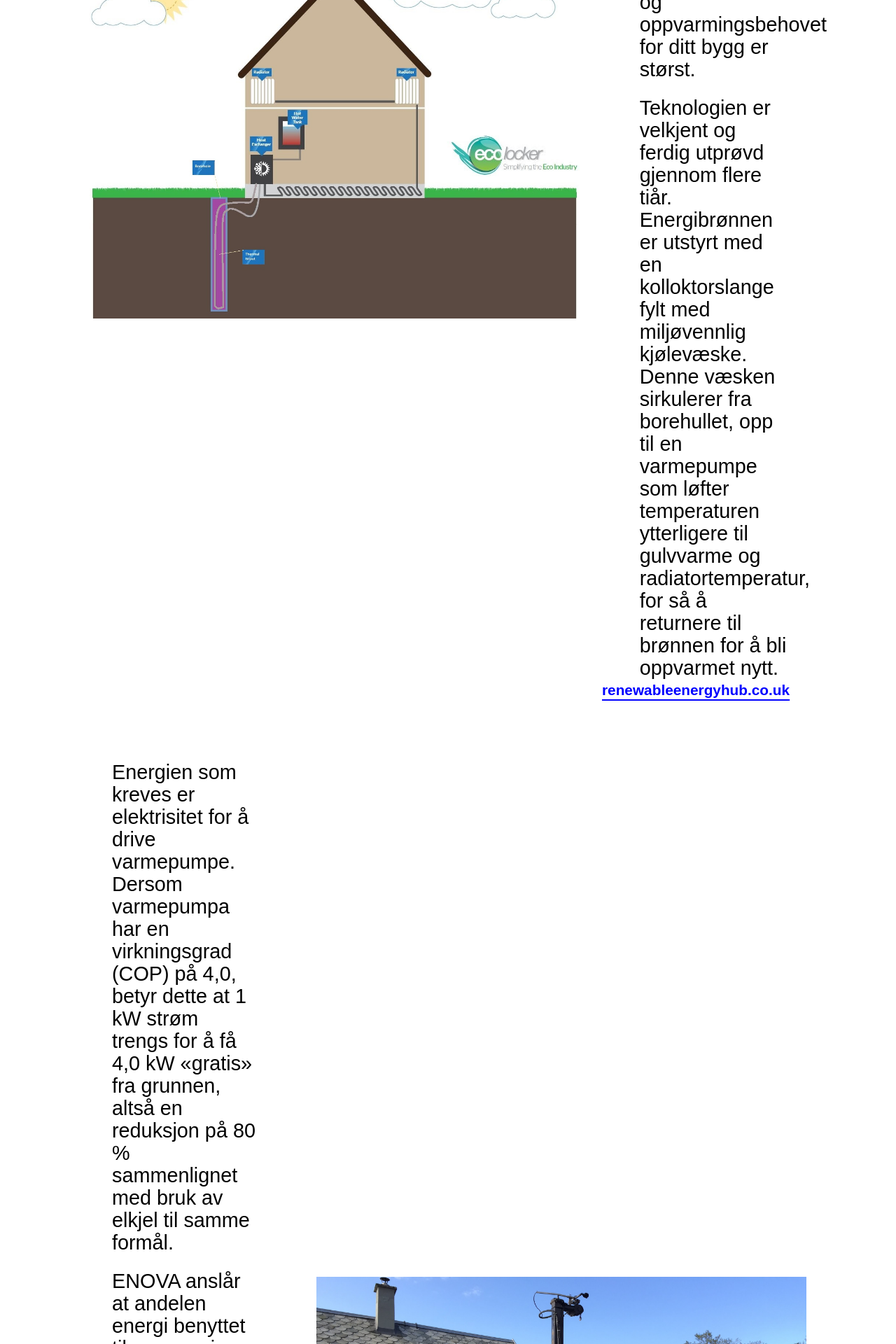
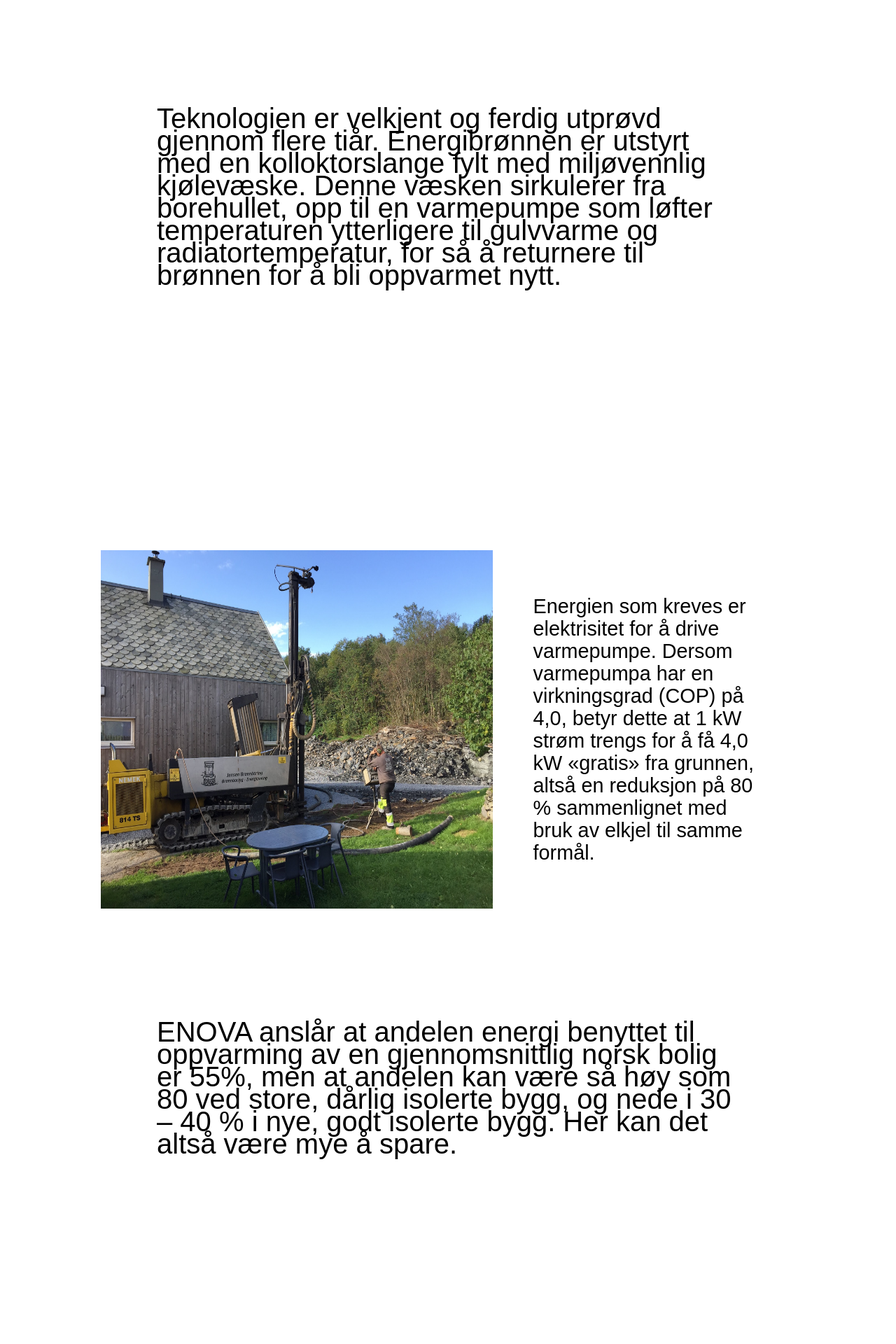
Before and after one commit to joar1/igrunn, a React (Create React App) app: page /grunnvarme in a window 1280 px wide. Shown: the part 740-2660 px from the top of the page at 70% size. Built offline with nearby package versions, Linux system fonts and the light colour scheme.

Commit message:
basicHeating

```diff
--- a/src/components/Card.jsx
+++ b/src/components/Card.jsx
@@ -3,20 +3,14 @@ import styled from 'styled-components';
 export function CardLeft(props) {
 	return (
 		<CardContainer>
-			<CardDiv>
+			<CardDivLeft>
 				<img src={props.img} alt='#' />
-
-				<TextDivLeft>
-					<h2>{props.title}</h2>
-					<h3>{props.description}</h3>
-					<p>{props.paragraph}</p>
-					<p>{props.paragraphTwo}</p>
-					<a href={props.link} target='_blank' rel='noreferrer'>
-						{props.linkName}
-					</a>
-					<p>{props.paragraphThree}</p>
-				</TextDivLeft>
-			</CardDiv>
+				<StyledP1Left>{props.paragraph}</StyledP1Left>
+				<StyledP2Left>{props.paragraphTwo}</StyledP2Left>
+				<a href={props.link} target='_blank' rel='noreferrer'>
+					{props.linkName}
+				</a>
+			</CardDivLeft>
 		</CardContainer>
 	);
 }
@@ -24,86 +18,112 @@ export function CardLeft(props) {
 export function CardRight(props) {
 	return (
 		<CardContainer>
-			<CardDiv>
-				<TextDiv>
-					<h2>{props.title}</h2>
-					<h4>{props.description}</h4>
-					<p>{props.paragraph}</p>
-					<p>{props.paragraphTwo}</p>
-					<p>{props.paragraphThree}</p>
-				</TextDiv>
+			<CardDivRight>
+				<StyledP1Right>{props.paragraph}</StyledP1Right>
+				<StyledP2Right>{props.paragraphTwo}</StyledP2Right>
+				<StyledP3Right>{props.paragraphThree}</StyledP3Right>
 				<img src={props.img} alt='#' />
-			</CardDiv>
+			</CardDivRight>
 		</CardContainer>
 	);
 }
 
 const CardContainer = styled.div`
-	color: black;
 	margin: 0 auto;
-	line-height: 2em;
+	width: 100%;
 `;
 
-const CardDiv = styled.div`
-	display: flex;
-	align-items: center;
-	justify-content: space-evenly;
+const CardDivLeft = styled.div`
+	display: grid;
+	grid-template: repeat(2, 1fr) / repeat(3, 1fr);
+	text-align: left;
+	word-wrap: normal;
+	line-height: 2em;
+	margin: 0 auto;
 	width: 80%;
-	margin: 0 auto;
+	padding: 1em;
 	img {
-		max-width: 100%;
-		display: block;
-		height: 700px;
-		width: 700px;
-		object-fit: contain;
+		grid-row: 1;
+		grid-column: 1;
+		height: 512px;
+		width: 560px;
+	}
+	a {
+		display: flex;
+		justify-content: center;
+		grid-column: 1;
+		grid-row: 1;
+		font-size: 1.3em;
+		padding: 0.1em;
+		font-weight: bold;
+		color: blue;
+		text-decoration: none;
+		/* text-underline-offset: 0.3em; */
 	}
 `;
 
-const TextDiv = styled.div`
+const StyledP1Left = styled.p`
 	display: flex;
-	flex-direction: column;
+	justify-content: center;
+	align-items: center;
+	grid-row: 1;
+	grid-column: 2 / 4;
+	font-size: 1.8em;
+	padding: 2em;
+`;
+const StyledP2Left = styled.p`
+	display: flex;
+	justify-content: center;
+	align-items: center;
+	grid-row: 2;
+	grid-column: 1 / 4;
+	padding: 2em;
+	font-size: 2.5em;
+`;
+
+const CardDivRight = styled.div`
+	display: grid;
+	grid-template: repeat(3, 1fr) / repeat(3, 1fr);
 	text-align: left;
 	word-wrap: normal;
-	padding: 0 2em;
-	h2 {
-		font-weight: bold;
-		font-size: 800;
-	}
-	h4 {
-		margin-top: 0.4em;
-	}
-	p {
-		font-size: 1.8em;
-		margin-top: 0.8em;
-		width: 80%;
+	line-height: 2em;
+	margin: 10em auto 0 auto;
+	width: 80%;
+	padding: 1em;
+	img {
+		grid-row: 1;
+		grid-column: 1;
+		height: 512px;
+		width: 560px;
 	}
 `;
 
-const TextDivLeft = styled.div`
+const StyledP1Right = styled.p`
 	display: flex;
-	flex-direction: column;
-	word-wrap: normal;
+	justify-content: center;
+	align-items: center;
+	grid-row: 1;
+	grid-column: 2 / 4;
+	font-size: 1.8em;
 	padding: 2em;
-	h2 {
-		font-weight: bold;
-		font-size: 800;
-	}
-	h4 {
-		margin-top: 0.4em;
-	}
-	p {
-		text-align: left;
-		margin-left: auto;
-		margin-top: 0.8em;
-		font-size: 1.8em;
-		width: 80%;
-	}
-	a {
-		margin: 0 auto;
-		font-size: 1.3em;
-		text-align: center;
-		font-weight: bold;
-		color: blue;
-		text-underline-offset: 0.3em;
-	}
 `;
+
+const StyledP2Right = styled.p`
+	display: flex;
+	justify-content: center;
+	align-items: center;
+	grid-row: 2;
+	grid-column: 1 / 4;
+	padding: 2em;
+	font-size: 2.5em;
+`;
+
+const StyledP3Right = styled.p`
+	display: flex;
+	justify-content: center;
+	align-items: center;
+	grid-row: 3;
+	grid-column: 1 / 4;
+	padding: 2em;
+	font-size: 2.5em;
+`;
--- a/src/pages/Home.jsx
+++ b/src/pages/Home.jsx
@@ -124,7 +124,7 @@ const StyledH2 = styled.h2`
 	font-weight: bold;
 	font-size: 2em;
 	line-height: 1.3;
-	width: 80%;
+	width: 70%;
 `;
 
 const NewsTitle = styled.h2`
```
Also changed, not shown: 7 other files (tests, documents, lock files or other folders).
